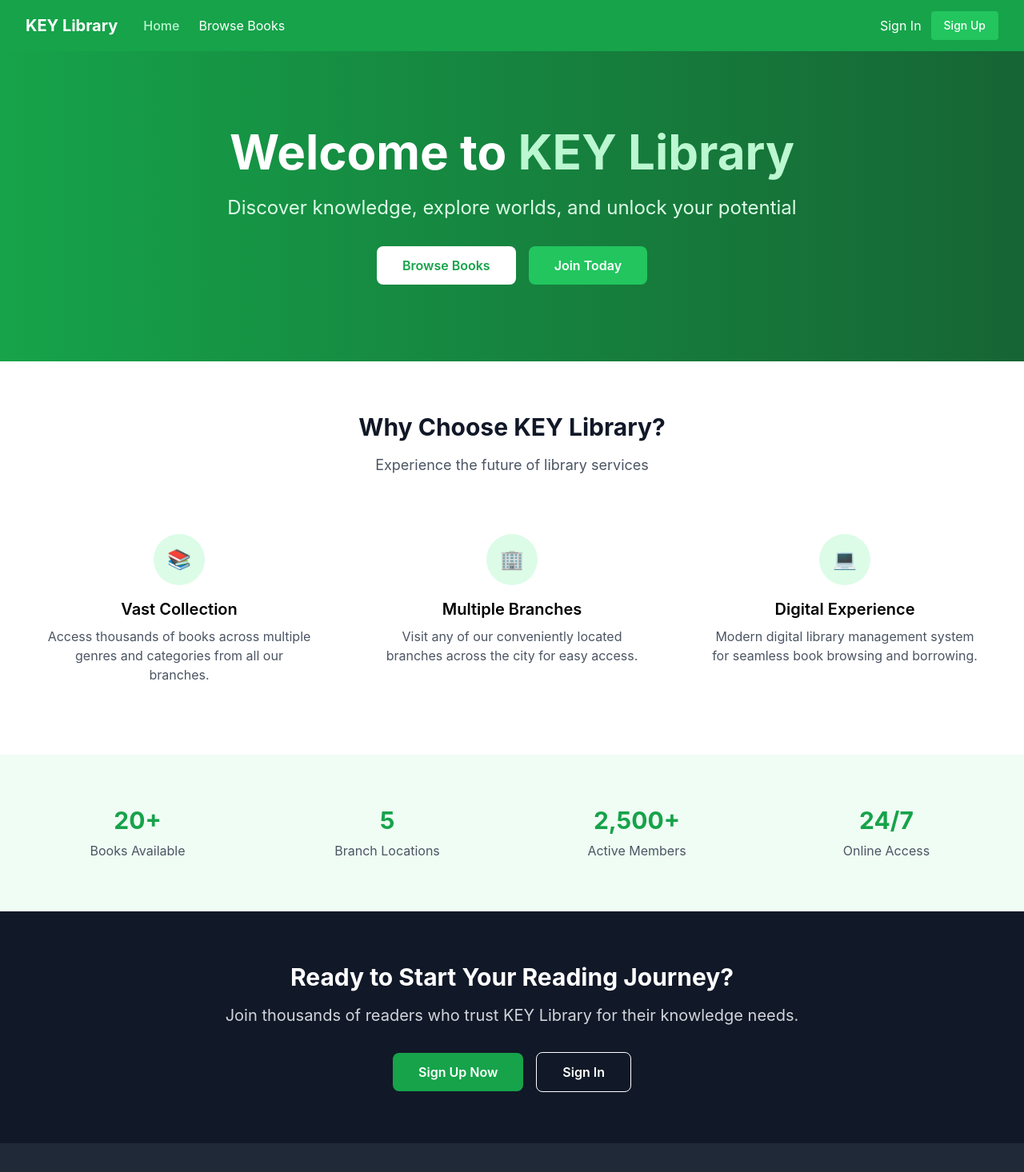
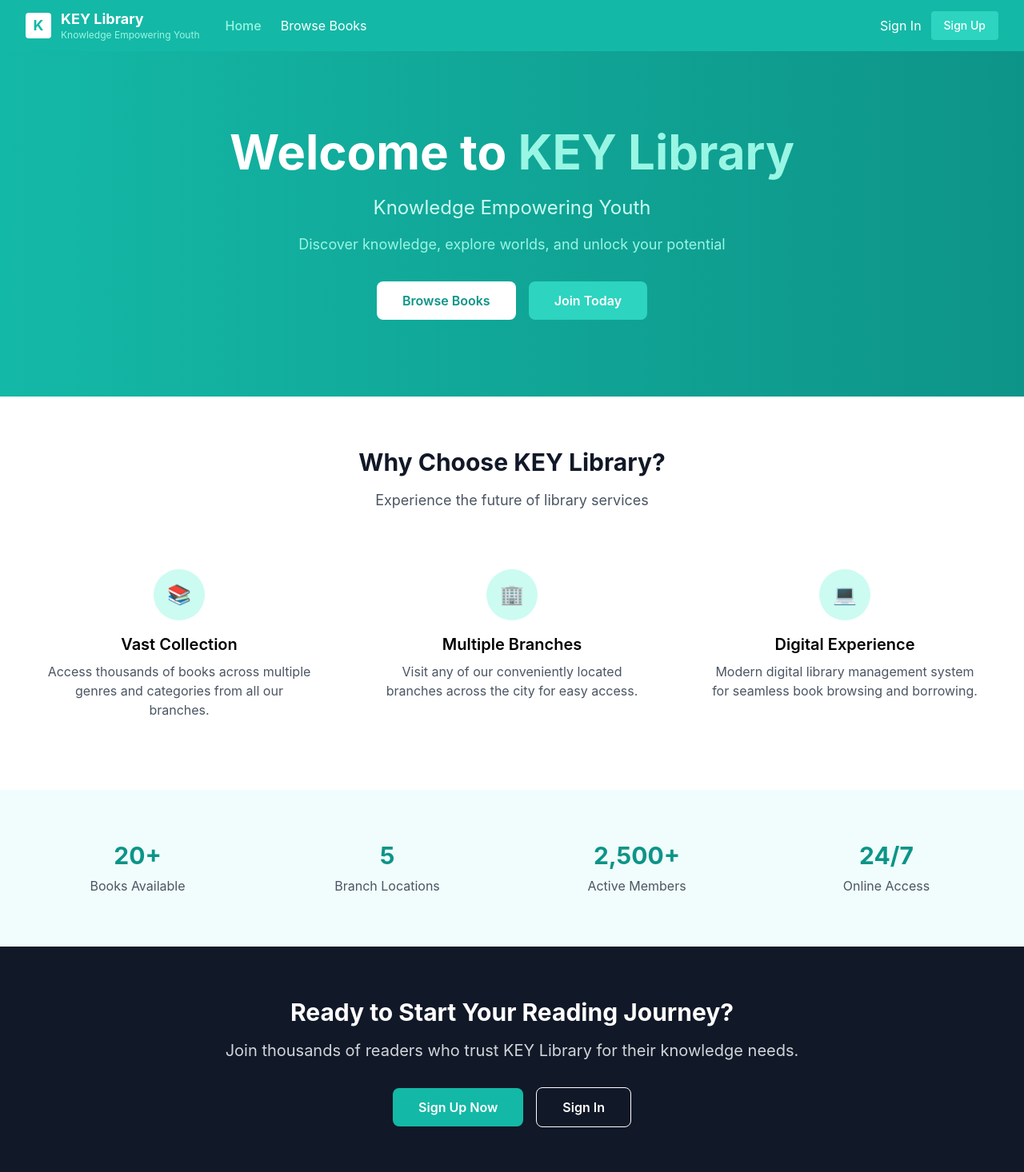
Before and after one commit to f6Lcon/library, a React (Vite) app in the folder Frontend/: page / in a window 1280 px wide. Shown: the top 1466 px of the page at 80% size. Built offline with nearby package versions, Linux system fonts and the light colour scheme.

Commit message:
color matching frontend commit update

```diff
--- a/Frontend/index.html
+++ b/Frontend/index.html
@@ -7,7 +7,9 @@
     <meta name="description" content="KEY Library - Knowledge Empowering Youth. Discover, learn, and grow with our comprehensive digital library management system across multiple branches." />
     <meta name="keywords" content="library, books, knowledge, education, youth, learning, digital library, book management" />
     <meta name="author" content="KEY Library System" />
-    <link rel="icon" type="image/svg+xml" href="/vite.svg" />
+    <meta name="theme-color" content="#14b8a6" />
+    <link rel="icon" type="image/png" href="https://keylibraries.org/wp-content/themes/key/ico/apple-touch-icon-180x180.png" />
+    <link rel="apple-touch-icon" sizes="180x180" href="https://keylibraries.org/wp-content/themes/key/ico/apple-touch-icon-180x180.png" />
   </head>
   <body>
     <div id="root"></div>
--- a/Frontend/src/components/Navbar.jsx
+++ b/Frontend/src/components/Navbar.jsx
@@ -16,28 +16,34 @@ const Navbar = () => {
   const isActive = (path) => location.pathname === path
 
   return (
-    <nav className="bg-green-600 text-white shadow-lg">
+    <nav className="bg-primary-500 text-white shadow-lg">
       <div className="max-w-7xl mx-auto px-4 sm:px-6 lg:px-8">
         <div className="flex justify-between items-center h-16">
           <div className="flex items-center space-x-8">
-            <Link to="/" className="text-xl font-bold hover:text-green-200 transition-colors">
-              KEY Library
+            <Link to="/" className="flex items-center space-x-3 hover:text-primary-200 transition-colors">
+              <div className="w-8 h-8 bg-white rounded flex items-center justify-center">
+                <span className="text-primary-500 font-bold text-lg">K</span>
+              </div>
+              <div className="flex flex-col">
+                <span className="text-lg font-bold leading-tight">KEY Library</span>
+                <span className="text-xs text-primary-200 leading-tight">Knowledge Empowering Youth</span>
+              </div>
             </Link>
 
             {/* Public Navigation */}
             <div className="hidden md:flex space-x-6">
               <Link
                 to="/"
-                className={`hover:text-green-200 transition-colors ${
-                  isActive("/") ? "text-green-200 font-medium" : ""
+                className={`hover:text-primary-200 transition-colors ${
+                  isActive("/") ? "text-primary-200 font-medium" : ""
                 }`}
               >
                 Home
               </Link>
               <Link
                 to="/books"
-                className={`hover:text-green-200 transition-colors ${
-                  isActive("/books") ? "text-green-200 font-medium" : ""
+                className={`hover:text-primary-200 transition-colors ${
+                  isActive("/books") ? "text-primary-200 font-medium" : ""
                 }`}
               >
                 Browse Books
@@ -45,8 +51,8 @@ const Navbar = () => {
               {user && (
                 <Link
                   to="/dashboard"
-                  className={`hover:text-green-200 transition-colors ${
-                    isActive("/dashboard") ? "text-green-200 font-medium" : ""
+                  className={`hover:text-primary-200 transition-colors ${
+                    isActive("/dashboard") ? "text-primary-200 font-medium" : ""
                   }`}
                 >
                   Dashboard
@@ -62,25 +68,25 @@ const Navbar = () => {
                   <span className="text-sm">
                     Welcome, {user.firstName} {user.lastName}
                   </span>
-                  <span className="bg-green-500 px-2 py-1 rounded-full text-xs font-semibold capitalize">
+                  <span className="bg-primary-400 px-2 py-1 rounded-full text-xs font-semibold capitalize">
                     {user.role}
                   </span>
                 </div>
                 <button
                   onClick={handleLogout}
-                  className="bg-green-700 hover:bg-green-800 px-3 py-1 rounded text-sm transition-colors"
+                  className="bg-primary-600 hover:bg-primary-700 px-3 py-1 rounded text-sm transition-colors"
                 >
                   Logout
                 </button>
               </>
             ) : (
               <div className="flex items-center space-x-3">
-                <Link to="/login" className="text-white hover:text-green-200 transition-colors">
+                <Link to="/login" className="text-white hover:text-primary-200 transition-colors">
                   Sign In
                 </Link>
                 <Link
                   to="/register"
-                  className="bg-green-500 hover:bg-green-400 px-4 py-2 rounded text-sm font-medium transition-colors"
+                  className="bg-primary-400 hover:bg-primary-300 px-4 py-2 rounded text-sm font-medium transition-colors"
                 >
                   Sign Up
                 </Link>
@@ -94,16 +100,16 @@ const Navbar = () => {
           <div className="flex space-x-4">
             <Link
               to="/"
-              className={`text-sm hover:text-green-200 transition-colors ${
-                isActive("/") ? "text-green-200 font-medium" : ""
+              className={`text-sm hover:text-primary-200 transition-colors ${
+                isActive("/") ? "text-primary-200 font-medium" : ""
               }`}
             >
               Home
             </Link>
             <Link
               to="/books"
-              className={`text-sm hover:text-green-200 transition-colors ${
-                isActive("/books") ? "text-green-200 font-medium" : ""
+              className={`text-sm hover:text-primary-200 transition-colors ${
+                isActive("/books") ? "text-primary-200 font-medium" : ""
               }`}
             >
               Books
@@ -111,8 +117,8 @@ const Navbar = () => {
             {user && (
               <Link
                 to="/dashboard"
-                className={`text-sm hover:text-green-200 transition-colors ${
-                  isActive("/dashboard") ? "text-green-200 font-medium" : ""
+                className={`text-sm hover:text-primary-200 transition-colors ${
+                  isActive("/dashboard") ? "text-primary-200 font-medium" : ""
                 }`}
               >
                 Dashboard
@@ -120,7 +126,7 @@ const Navbar = () => {
             )}
           </div>
           {user && (
-            <div className="mt-2 text-xs text-green-200">
+            <div className="mt-2 text-xs text-primary-200">
               {user.firstName} {user.lastName} ({user.role})
             </div>
           )}
--- a/Frontend/src/pages/Homepage.jsx
+++ b/Frontend/src/pages/Homepage.jsx
@@ -9,26 +9,27 @@ const Homepage = () => {
   return (
     <div className="min-h-screen">
       {/* Hero Section */}
-      <div className="bg-gradient-to-r from-green-600 to-green-800 text-white">
+      <div className="bg-gradient-to-r from-primary-500 to-primary-600 text-white">
         <div className="max-w-7xl mx-auto px-4 sm:px-6 lg:px-8 py-24">
           <div className="text-center">
             <h1 className="text-4xl md:text-6xl font-bold mb-6">
-              Welcome to <span className="text-green-200">KEY Library</span>
+              Welcome to <span className="text-primary-200">KEY Library</span>
             </h1>
-            <p className="text-xl md:text-2xl mb-8 text-green-100">
+            <p className="text-xl md:text-2xl mb-4 text-primary-100">Knowledge Empowering Youth</p>
+            <p className="text-lg mb-8 text-primary-200">
               Discover knowledge, explore worlds, and unlock your potential
             </p>
             <div className="space-x-4">
               <Link
                 to="/books"
-                className="bg-white text-green-600 px-8 py-3 rounded-lg font-semibold hover:bg-green-50 transition-colors inline-block"
+                className="bg-white text-primary-600 px-8 py-3 rounded-lg font-semibold hover:bg-primary-50 transition-colors inline-block"
               >
                 Browse Books
               </Link>
               {!user && (
                 <Link
                   to="/register"
-                  className="bg-green-500 text-white px-8 py-3 rounded-lg font-semibold hover:bg-green-400 transition-colors inline-block"
+                  className="bg-primary-400 text-white px-8 py-3 rounded-lg font-semibold hover:bg-primary-300 transition-colors inline-block"
                 >
                   Join Today
                 </Link>
@@ -36,7 +37,7 @@ const Homepage = () => {
               {user && (
                 <Link
                   to="/dashboard"
-                  className="bg-green-500 text-white px-8 py-3 rounded-lg font-semibold hover:bg-green-400 transition-colors inline-block"
+                  className="bg-primary-400 text-white px-8 py-3 rounded-lg font-semibold hover:bg-primary-300 transition-colors inline-block"
                 >
                   Go to Dashboard
                 </Link>
@@ -56,7 +57,7 @@ const Homepage = () => {
 
           <div className="grid grid-cols-1 md:grid-cols-3 gap-8">
             <div className="text-center p-6">
-              <div className="w-16 h-16 bg-green-100 rounded-full flex items-center justify-center mx-auto mb-4">
+              <div className="w-16 h-16 bg-primary-100 rounded-full flex items-center justify-center mx-auto mb-4">
                 <span className="text-2xl">📚</span>
               </div>
               <h3 className="text-xl font-semibold mb-2">Vast Collection</h3>
@@ -66,7 +67,7 @@ const Homepage = () => {
             </div>
 
             <div className="text-center p-6">
-              <div className="w-16 h-16 bg-green-100 rounded-full flex items-center justify-center mx-auto mb-4">
+              <div className="w-16 h-16 bg-primary-100 rounded-full flex items-center justify-center mx-auto mb-4">
                 <span className="text-2xl">🏢</span>
               </div>
               <h3 className="text-xl font-semibold mb-2">Multiple Branches</h3>
@@ -76,7 +77,7 @@ const Homepage = () => {
             </div>
 
             <div className="text-center p-6">
-              <div className="w-16 h-16 bg-green-100 rounded-full flex items-center justify-center mx-auto mb-4">
+              <div className="w-16 h-16 bg-primary-100 rounded-full flex items-center justify-center mx-auto mb-4">
                 <span className="text-2xl">💻</span>
               </div>
               <h3 className="text-xl font-semibold mb-2">Digital Experience</h3>
@@ -89,23 +90,23 @@ const Homepage = () => {
       </div>
 
       {/* Stats Section */}
-      <div className="py-16 bg-green-50">
+      <div className="py-16 bg-primary-50">
         <div className="max-w-7xl mx-auto px-4 sm:px-6 lg:px-8">
           <div className="grid grid-cols-1 md:grid-cols-4 gap-8 text-center">
             <div>
-              <div className="text-3xl font-bold text-green-600 mb-2">20+</div>
+              <div className="text-3xl font-bold text-primary-600 mb-2">20+</div>
               <div className="text-gray-600">Books Available</div>
             </div>
             <div>
-              <div className="text-3xl font-bold text-green-600 mb-2">5</div>
+              <div className="text-3xl font-bold text-primary-600 mb-2">5</div>
               <div className="text-gray-600">Branch Locations</div>
             </div>
             <div>
-              <div className="text-3xl font-bold text-green-600 mb-2">2,500+</div>
+              <div className="text-3xl font-bold text-primary-600 mb-2">2,500+</div>
               <div className="text-gray-600">Active Members</div>
             </div>
             <div>
-              <div className="text-3xl font-bold text-green-600 mb-2">24/7</div>
+              <div className="text-3xl font-bold text-primary-600 mb-2">24/7</div>
               <div className="text-gray-600">Online Access</div>
             </div>
           </div>
@@ -123,7 +124,7 @@ const Homepage = () => {
             <div className="space-x-4">
               <Link
                 to="/register"
-                className="bg-green-600 text-white px-8 py-3 rounded-lg font-semibold hover:bg-green-700 transition-colors inline-block"
+                className="bg-primary-500 text-white px-8 py-3 rounded-lg font-semibold hover:bg-primary-600 transition-colors inline-block"
               >
                 Sign Up Now
               </Link>
@@ -137,7 +138,7 @@ const Homepage = () => {
           ) : (
             <Link
               to="/dashboard"
-              className="bg-green-600 text-white px-8 py-3 rounded-lg font-semibold hover:bg-green-700 transition-colors inline-block"
+              className="bg-primary-500 text-white px-8 py-3 rounded-lg font-semibold hover:bg-primary-600 transition-colors inline-block"
             >
               Access Your Dashboard
             </Link>
@@ -150,9 +151,17 @@ const Homepage = () => {
         <div className="max-w-7xl mx-auto px-4 sm:px-6 lg:px-8">
           <div className="grid grid-cols-1 md:grid-cols-3 gap-8">
             <div>
-              <h3 className="text-lg font-semibold mb-4">KEY Libraries</h3>
+              <div className="flex items-center space-x-3 mb-4">
+                <div className="w-8 h-8 bg-primary-500 rounded flex items-center justify-center">
+                  <span className="text-white font-bold text-lg">K</span>
+                </div>
+                <div className="flex flex-col">
+                  <span className="text-lg font-semibold">KEY Library</span>
+                  <span className="text-xs text-gray-400">Knowledge Empowering Youth</span>
+                </div>
+              </div>
               <p className="text-gray-400">
-                Knowledge Empowering Youth.
+                Your gateway to knowledge and learning. Serving the community with excellence since day one.
               </p>
             </div>
             <div>
@@ -179,13 +188,13 @@ const Homepage = () => {
               <h3 className="text-lg font-semibold mb-4">Contact Info</h3>
               <div className="text-gray-400 space-y-2">
                 <p>📧 info@keylibrary.com</p>
-                <p>📞 +2541123456789</p>
-                <p>📍 Multiple locations Countrywide</p>
+                <p>📞 (555) 123-4567</p>
+                <p>📍 Multiple locations citywide</p>
               </div>
             </div>
           </div>
           <div className="border-t border-gray-700 mt-8 pt-8 text-center text-gray-400">
-            <p>&copy; 2025 KEY Libraries. All rights reserved.</p>
+            <p>&copy; 2024 KEY Library. All rights reserved.</p>
           </div>
         </div>
       </footer>
--- a/Frontend/tailwind.config.js
+++ b/Frontend/tailwind.config.js
@@ -1,8 +1,56 @@
 /** @type {import('tailwindcss').Config} */
 export default {
-    content: ["./index.html", "./src/**/*.{js,ts,jsx,tsx}"],
-    theme: {
-      extend: {},
+  content: ["./index.html", "./src/**/*.{js,ts,jsx,tsx}"],
+  theme: {
+    extend: {
+      colors: {
+        // KEY Libraries Brand Colors
+        key: {
+          50: "#f0fdfc",
+          100: "#ccfbf1",
+          200: "#99f6e4",
+          300: "#5eead4",
+          400: "#2dd4bf",
+          500: "#14b8a6", // Main KEY turquoise
+          600: "#0d9488", // Darker teal
+          700: "#0f766e",
+          800: "#115e59",
+          900: "#134e4a",
+          950: "#042f2e",
+        },
+        // Primary brand color (turquoise)
+        primary: {
+          50: "#f0fdfc",
+          100: "#ccfbf1",
+          200: "#99f6e4",
+          300: "#5eead4",
+          400: "#2dd4bf",
+          500: "#14b8a6", // Main brand color
+          600: "#0d9488",
+          700: "#0f766e",
+          800: "#115e59",
+          900: "#134e4a",
+          950: "#042f2e",
+        },
+        // Secondary colors for accents
+        secondary: {
+          50: "#f8fafc",
+          100: "#f1f5f9",
+          200: "#e2e8f0",
+          300: "#cbd5e1",
+          400: "#94a3b8",
+          500: "#64748b",
+          600: "#475569",
+          700: "#334155",
+          800: "#1e293b",
+          900: "#0f172a",
+          950: "#020617",
+        },
+      },
+      fontFamily: {
+        sans: ["Inter", "system-ui", "sans-serif"],
+      },
     },
-    plugins: [],
-  }
+  },
+  plugins: [],
+}
```
